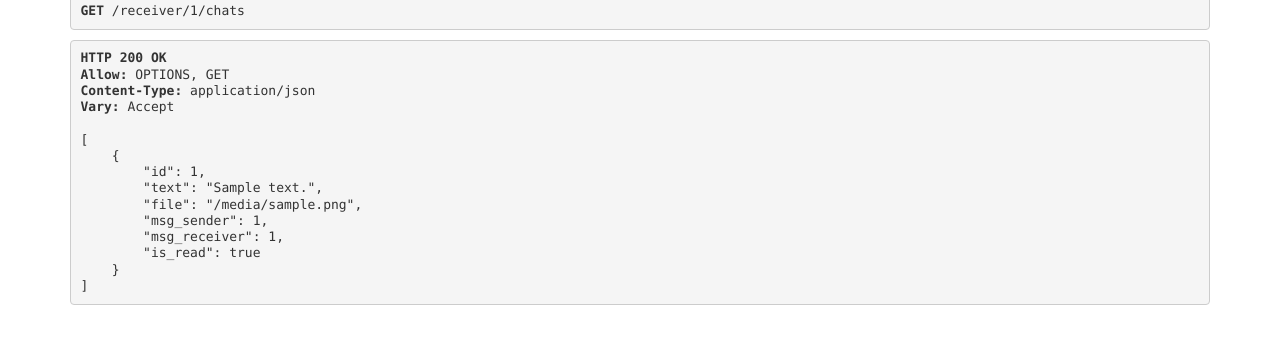
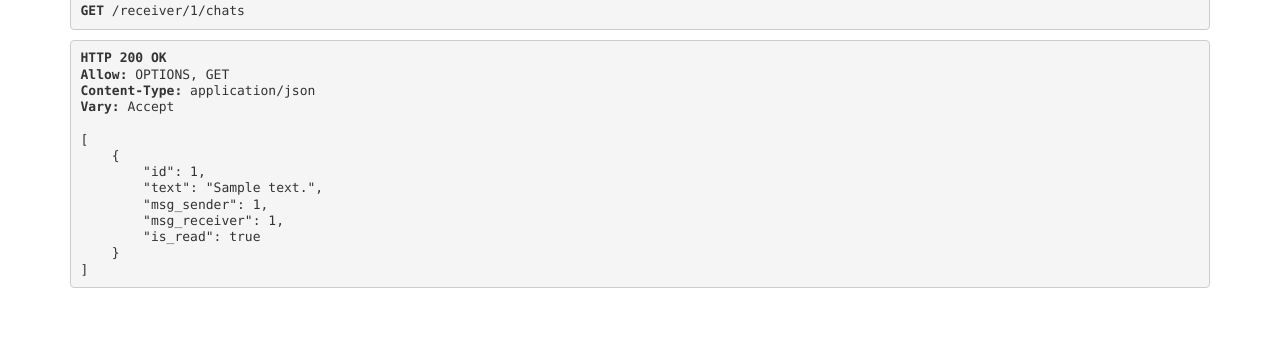
Before and after one commit to iamankit056/friend-sphere, a Django app: page /receiver/1/chats in a window 1280 px wide. Shown: the part 288-632 px from the top of the page. Run offline with Django 4.2, Linux system fonts and the light colour scheme; a user stored in the database is signed in; tables that the repository leaves empty hold one stand-in row (values such as "Sample post"); some libraries are stand-ins or nearby versions.

Commit message:
fix some bugs

```diff
--- a/chats/forms.py
+++ b/chats/forms.py
@@ -5,4 +5,4 @@ from chats.models import ChatMessage
 class MessageSubmitionForm(forms.ModelForm):
     class Meta:
         model = ChatMessage
-        fields = ['text', 'file', 'msg_sender', 'msg_receiver']
+        fields = ['text', 'msg_sender', 'msg_receiver']
--- a/chats/models.py
+++ b/chats/models.py
@@ -3,7 +3,6 @@ from users.models import Profile
 
 class ChatMessage(models.Model):
     text = models.TextField(blank=True)
-    file = models.FileField(upload_to='messages', blank=True)
     msg_sender = models.ForeignKey(Profile, on_delete=models.CASCADE, related_name='msg_sender')
     msg_receiver = models.ForeignKey(Profile, on_delete=models.CASCADE, related_name='msg_receiver')
     is_read = models.BooleanField(default=False)
--- a/chats/serializers.py
+++ b/chats/serializers.py
@@ -5,4 +5,4 @@ from chats.models import ChatMessage
 class ChatMessageSerialzer(serializers.ModelSerializer):
     class Meta:
         model = ChatMessage
-        fields = ['id', 'text', 'file', 'msg_sender', 'msg_receiver', 'is_read']
+        fields = ['id', 'text', 'msg_sender', 'msg_receiver', 'is_read']
--- a/chats/views.py
+++ b/chats/views.py
@@ -31,7 +31,7 @@ def get_chats(request, receiver_id):
 
 def save_chat(request):
     if request.method == 'POST':
-        message_submition_form = MessageSubmitionForm(request.POST, request.FILES)
+        message_submition_form = MessageSubmitionForm(request.POST)
         if message_submition_form.is_valid():
             message_submition_form.save()
             return redirect('home_url')
--- a/static/js/chats/home.js
+++ b/static/js/chats/home.js
@@ -19,6 +19,7 @@ function SendMessage() {
             data: $('#sending-area').serialize(),
             success: function() {
                 console.log('message send...');
+                $('#text').val('')
             }
         })
 
--- a/templates/chats/home.html
+++ b/templates/chats/home.html
@@ -68,16 +68,11 @@
         </div>
         <form method="post" onsubmit="return(SendMessage())" enctype="multipart/form-data" id="sending-area">
             <div class="sending-area">
-                <div class="add-files"></div>
                 <div class="message">
                     {% csrf_token %}
                     <input type="text" name="msg_sender" id="msg_sender" value="{{user.profile.id}}" hidden >
                     <input type="text" name="msg_receiver" id="msg_receiver" hidden >
                     <input type="text" name="text" id="text" placeholder="Message">
-                    <input type="file" name="file" id="attachment" hidden />
-                    <label for="attachment">
-                            <i class="fa fa-paperclip" aria-hidden="true"></i>
-                    </label>
                     <button type="submit">
                         <i class="fa fa-paper-plane-o" aria-hidden="true" style="font-size: 28px;"></i>
                     </button>
--- a/users/models.py
+++ b/users/models.py
@@ -4,7 +4,7 @@ from django.contrib.auth.models import User
 
 class Profile(models.Model):
     user = models.OneToOneField(User, on_delete=models.CASCADE)
-    profile_pic = models.ImageField(default='profile_pics/default.jpg', upload_to='profile_pics')
+    profile_pic = models.ImageField(default='profile_pics/default.png', upload_to='profile_pics')
     bio = models.TextField(default='Hi there, I am using friend-share')
 
     def __str__(self):
```
Also changed, not shown: chats/migrations/0001_initial.py (deleted), media/profile_pics/default.png (added), 1 other file.
